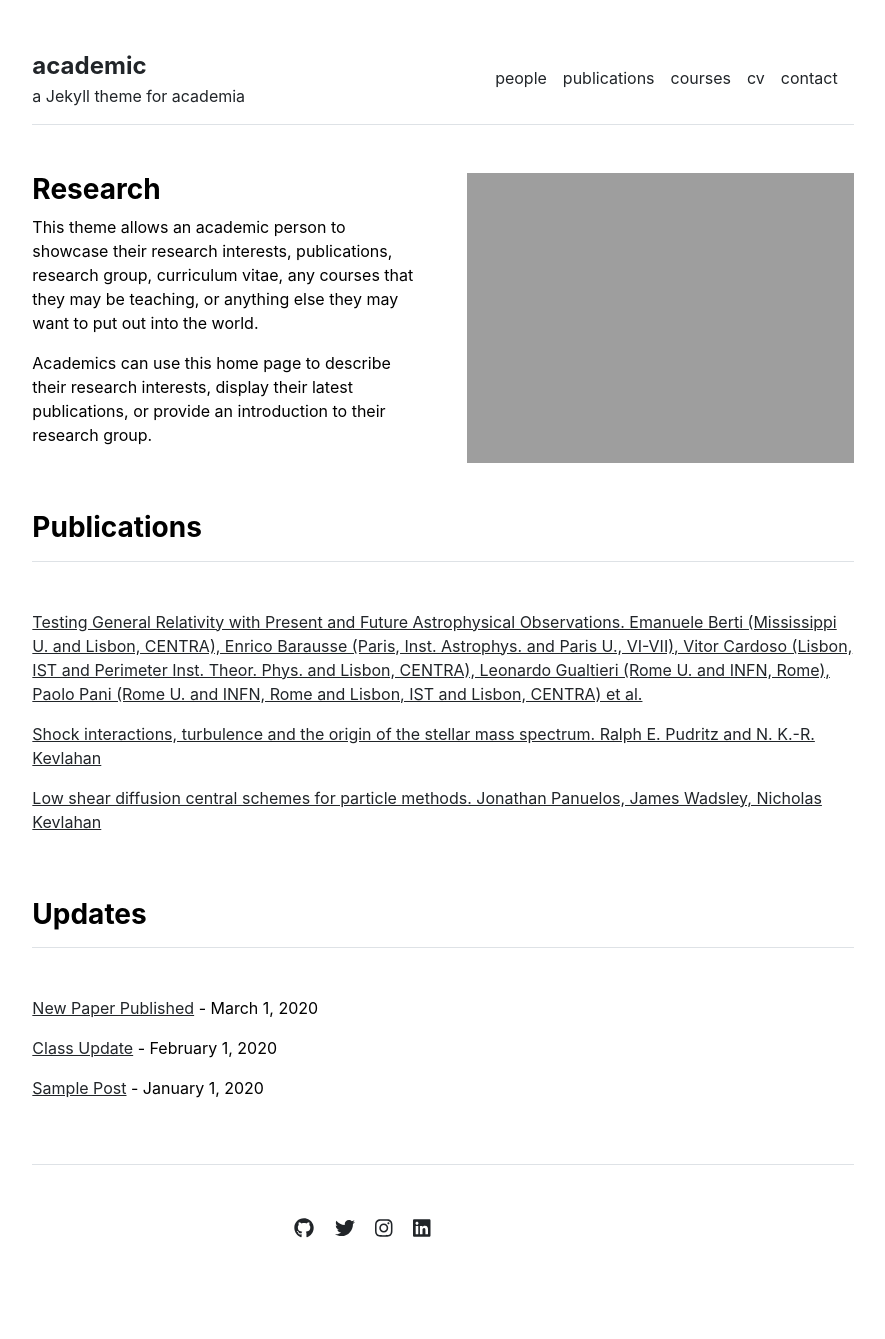
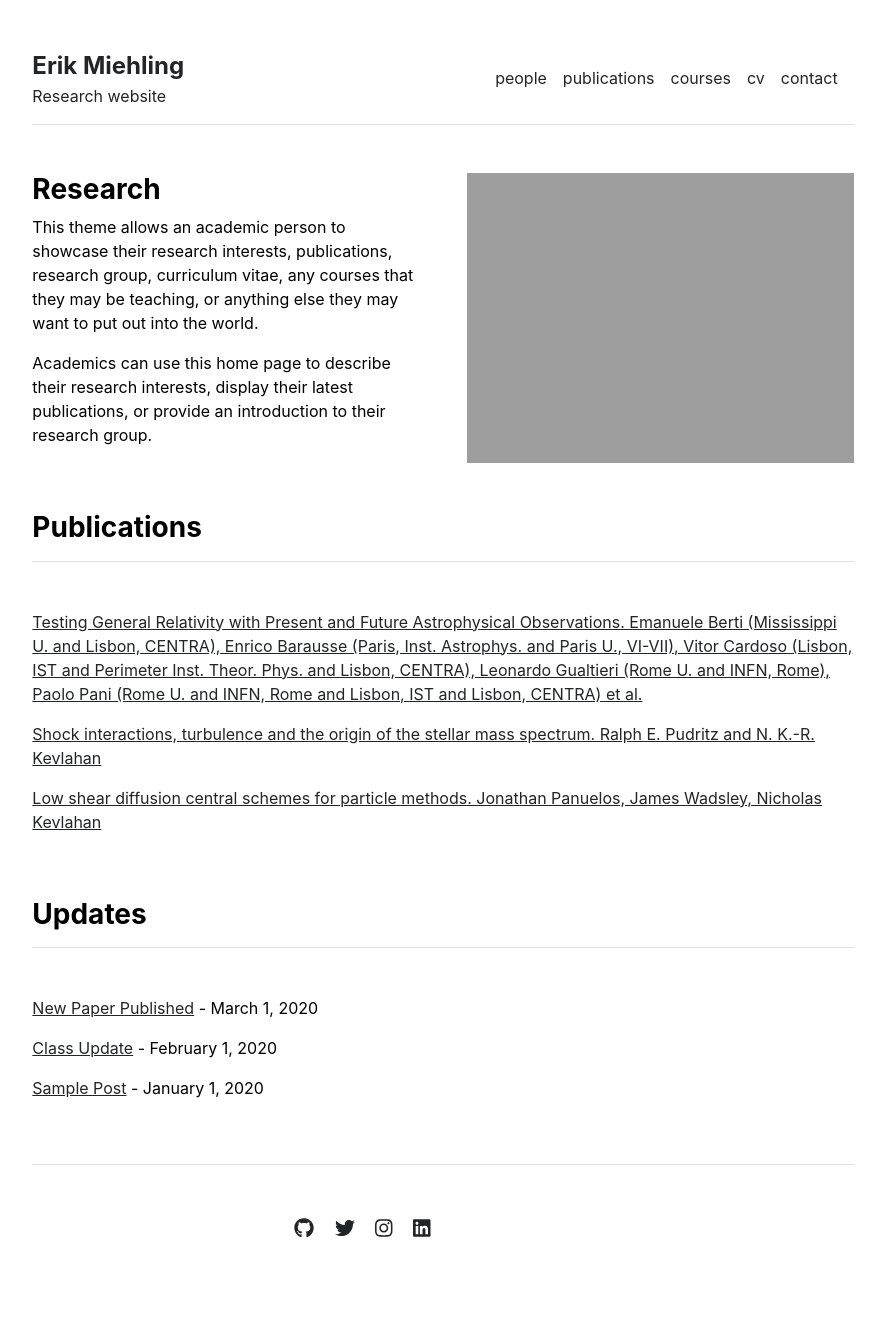
Before and after one commit to emiehling/emiehling.github.io, a Jekyll site: the page built from index.md, in a window 1280 px wide. Shown: the whole page, without its empty margins (197-1082 px from the left). Built offline with Jekyll 4.4.1, drawn with Linux system fonts in a browser that asks for light colours.

Commit message:
Update _config.yml

```diff
--- a/_config.yml
+++ b/_config.yml
@@ -1,4 +1,4 @@
-url: "" # the base hostname & protocol for your site, e.g. http://example.com
-baseurl: "" # the subpath of your site, e.g. /blog
-title: "academic" # the name of your site, e.g. ACME Corp.
-description: "a Jekyll theme for academia"
+url: "emiehling.github.io" # the base hostname & protocol for your site, e.g. http://example.com
+baseurl: "emiehling.github.io" # the subpath of your site, e.g. /blog
+title: "Erik Miehling" # the name of your site, e.g. ACME Corp.
+description: "Research website"
```
